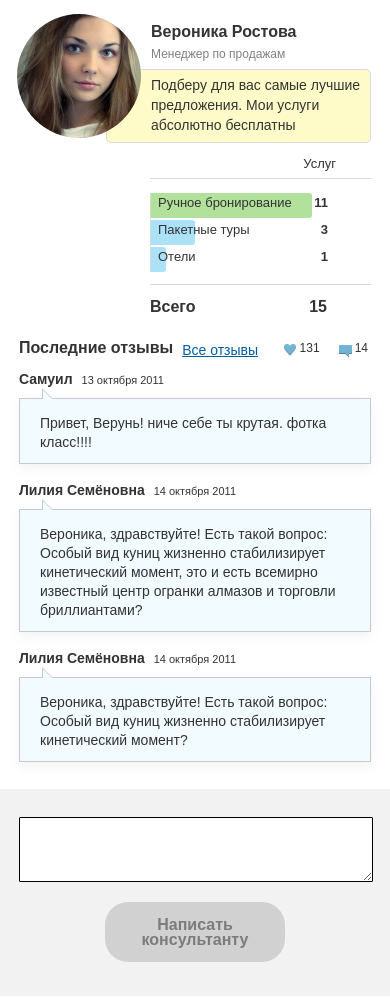
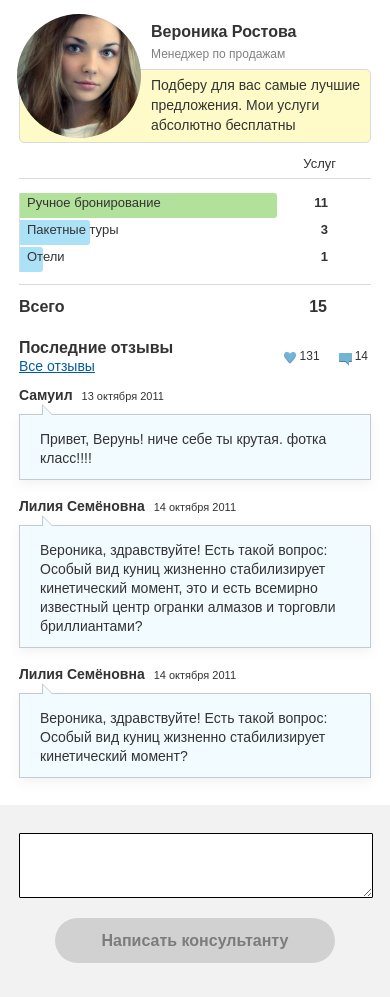
Before and after one commit to ElizabethVlasenko/010920211842, a React (Create React App) app: page / in a window 390 px wide. Built offline with nearby package versions, Linux system fonts and the light colour scheme.

Commit message:
Added css for 360px devices

```diff
--- a/src/App.css
+++ b/src/App.css
@@ -42,3 +42,9 @@ li {
     height: 0;
     visibility: hidden;
 }
+
+@media screen and (min-width:800px) {
+    .container {
+        margin: 0 150px;
+    }
+}
--- a/src/Components/AllReviews/AllReviews.css
+++ b/src/Components/AllReviews/AllReviews.css
@@ -46,3 +46,9 @@
     font-size: 12px;
     line-height: 14px;
 }
+
+@media (max-width:479px) {
+    .all-reviews__container {
+        flex-direction: column;
+    }
+}
--- a/src/Components/CommentBox/CommentBox.css
+++ b/src/Components/CommentBox/CommentBox.css
@@ -33,3 +33,14 @@
     color: rgb(124, 124, 124);
     background-color: #d1d1d1;
 }
+
+@media (max-width:479px) {
+    .comments__button {
+        padding: 15px;
+        margin: 0px 55px 34px;
+        border-radius: 23px;
+        font-weight: bold;
+        font-size: 16px;
+        line-height: 15px;
+    }
+}
--- a/src/Components/Profile/Profile.css
+++ b/src/Components/Profile/Profile.css
@@ -31,3 +31,10 @@
     border-radius: 5px;
     font-size: 14px;
 }
+
+@media (max-width:479px) {
+    .profile__message {
+        padding: 5px 0 7px 131px;
+        margin: 5px 0 0;
+    }
+}
--- a/src/Components/Services/Servises.css
+++ b/src/Components/Services/Servises.css
@@ -66,3 +66,9 @@
 .services__progress_green {
     background-color: #B1E19B;
 }
+
+@media (max-width:479px) {
+    .services {
+        margin: 13px 0 55px 0;
+    }
+}
```
